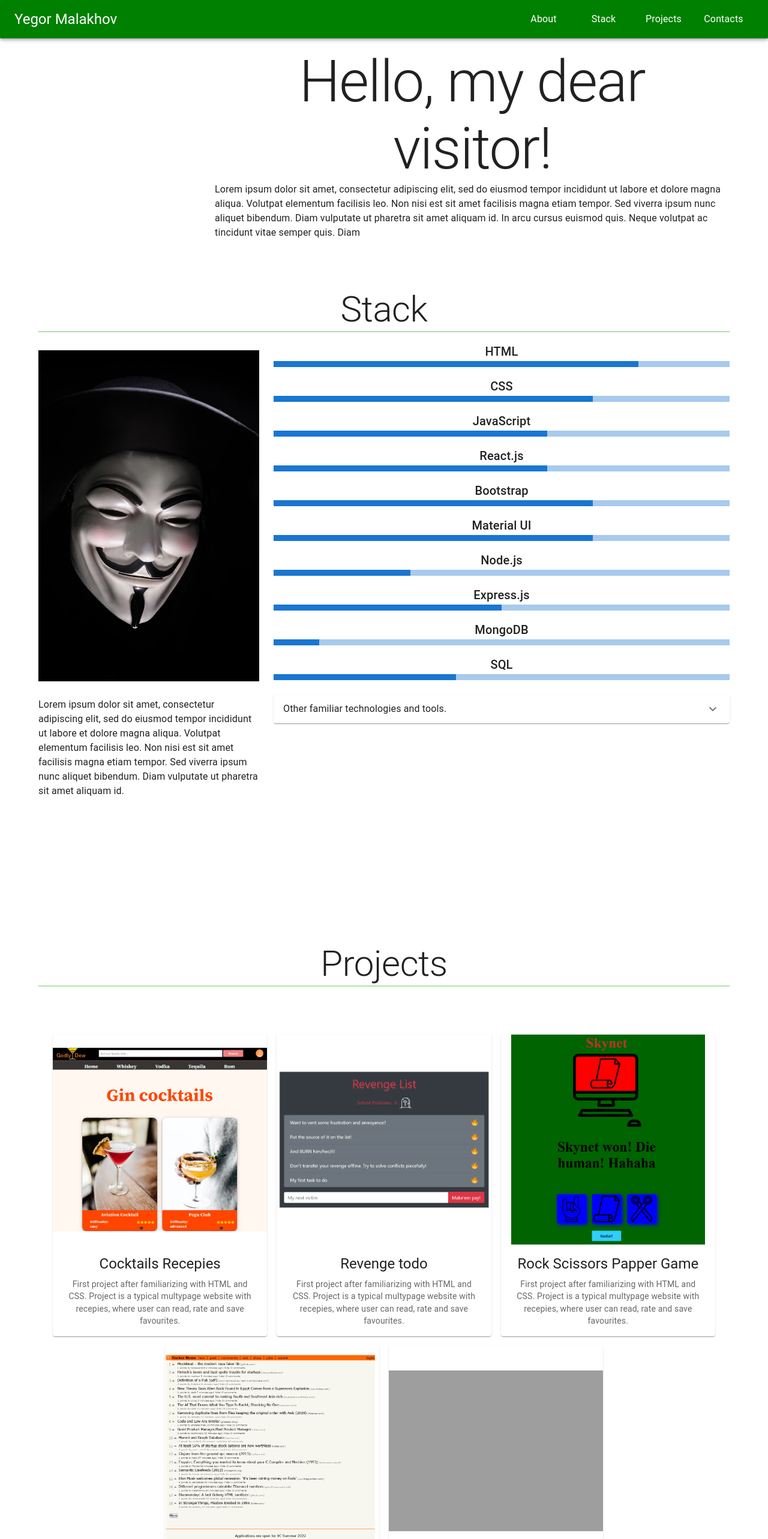
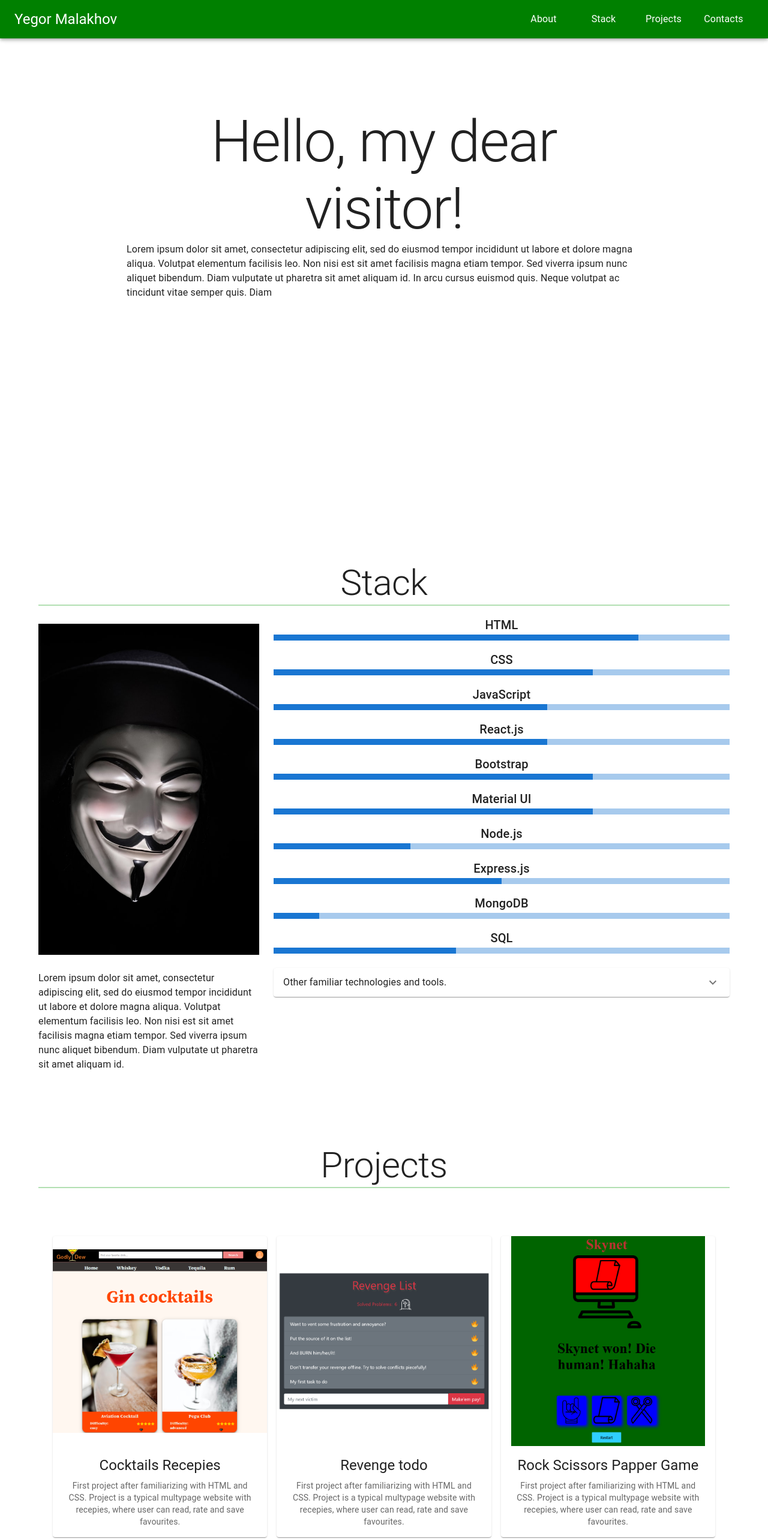
Before and after one commit to yegormalakhov/portfolio_one_page, a React (Create React App) app: page / in a window 1280 px wide. Shown: the top 2566 px of the page at 60% size. Built offline with nearby package versions, Linux system fonts and the light colour scheme; grey boxes are pictures that could not be loaded; the HTML template or start-up script is replaced by a standard one.

Commit message:
hero text align,

```diff
--- a/src/App.js
+++ b/src/App.js
@@ -13,18 +13,20 @@ function App() {
   const projectsSection = useRef(null);
   const heroSection = useRef(null);
 
+  function scrollToAb() {
+    window.scrollTo({
+      top: heroSection.current.offsetTop,
+      behavior: "smooth",
+    });
+  }
+
   function scrollToSt() {
     window.scrollTo({
       top: stackSection.current.offsetTop,
       behavior: "smooth",
     });
   }
-  function scrollToAb() {
-    window.scrollTo({
-      top: heroSection.current.offsetTop,
-      behavior: "smooth",
-    });
-  }
+
   function scrollToPr() {
     window.scrollTo({
       top: projectsSection.current.offsetTop,
@@ -43,7 +45,7 @@ function App() {
         <Stack />
       </section>
       <section ref={projectsSection}>
-        <Projects/>
+        <Projects />
       </section>
 
       <Footer />
--- a/src/components/Hero.js
+++ b/src/components/Hero.js
@@ -3,16 +3,15 @@ import hero from "../media/hero.jpg";
 
 const Hero = () => {
   return (
-    <Container className="heroSection">
+    <Container className="heroSection" sx={{ height: "100vh" }}>
       <Grid
         container
         spacing={3}
         alignItems="flex-start"
         justifyContent="center"
       >
-        <Grid item xs={12} sm={7} md={4} lg={3}></Grid>
         <Grid item xs={12} sm={10} md={8} lg={9}>
-          <Box className="about">
+          <Box className="about" sx={{ mt: "100px" }}>
             <Typography variant="h1" component="h1">
               Hello, my dear visitor!
             </Typography>
--- a/src/components/Projects.js
+++ b/src/components/Projects.js
@@ -1,12 +1,14 @@
-import { Container, Grid, Typography} from "@mui/material";
+import { Container, Grid, Typography } from "@mui/material";
 import projectsDb from "./ProjectDb";
 import ProjectCard from "./ProjectCard";
 
 const Projects = () => {
   console.log(projectsDb[0].url);
   return (
-    <Container sx={{ mt: 30 }}>
-      <Typography variant="h2" className="sectionTitle">Projects</Typography>
+    <Container sx={{ mt: 15 }}>
+      <Typography variant="h2" className="sectionTitle">
+        Projects
+      </Typography>
       <Container>
         <Grid
           container
```
